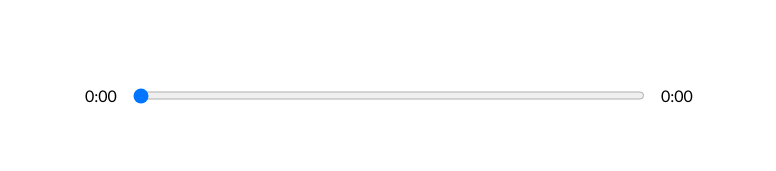
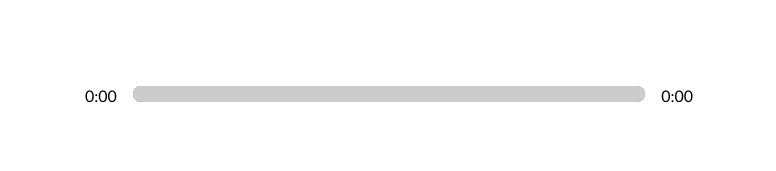
Before and after one commit to priyanshusingh305/react-player, a React (Create React App) app in the folder myapp/: page / in a window 1280 px wide. Shown: the part 490-661 px from the top of the page, without its empty margins (251-1027 px from the left). Built offline with nearby package versions, Linux system fonts and the light colour scheme.

Commit message:
player input fixed

```diff
--- a/myapp/src/App.js
+++ b/myapp/src/App.js
@@ -9,9 +9,14 @@
   const timeUpdateHandler=(e)=>{
     const current=e.target.currentTime;
     const duration=e.target.duration;
+    // Calculate Percentage
+    const roundedCurrent=Math.round(current);
+    const roundedDuration=Math.round(duration);
+    const animationPercentage=Math.round((roundedCurrent/roundedDuration)*100);
+    // console.log(animationPercentage);
     // console.log(current);
     // console.log(duration);
-    setSongInfo({...songInfo,currentTime:current,duration:duration})
+    setSongInfo({...songInfo,currentTime:current,duration:duration,animationPercentage:animationPercentage})
     }
   //Ref
   const audioRef =useRef(null);
@@ -22,6 +27,7 @@
   const[songInfo,setSongInfo]=useState({
     currentTime:0,
     duration:0,
+    animationPercentage:0,
     });
   const [libraryStatus,setLibraryStatus]=useState(false);
   return (
--- a/myapp/src/components/Player.js
+++ b/myapp/src/components/Player.js
@@ -22,7 +22,6 @@
         setSongs(newSongs);
 
     },[currentSong]);
-
 
     // event handler
     const [Icon,setIcon]=useState(faPlay)
@@ -72,17 +71,27 @@
                 }
                 playAudio(isPlaying,audioRef);
             }
+//Add the styles
+            const trackAnim={
+                transform:`translateX(${songInfo.animationPercentage}%)`
+            }
 
-            return(
+
+
+
+        return(
         <div className='player'>
         <div className='time-control'>
         <p>{getTime(songInfo.currentTime)}</p>
+        <div style={{background:`linear-gradient(to right,${currentSong.color[0]},${currentSong.color[1]})`}} className='track'>
         <input
         onChange={dragHandler}
         min={0}
         value={songInfo.currentTime}
          max={songInfo.duration || 0}
          type="range"/>
+         <div style={trackAnim} className="animate-track"></div>
+         </div>
         <p>{getTime(songInfo.duration || 0)}</p>
         </div>
         <div className='play-control'>
--- a/myapp/src/styles/App.scss
+++ b/myapp/src/styles/App.scss
@@ -21,6 +21,6 @@
 //     justify-self: end;
 // }
 @import "./song";
-@import "./player";
+@import "../styles/_player";
 @import "./library";
 @import "./nav";
--- a/myapp/src/styles/_player.scss
+++ b/myapp/src/styles/_player.scss
@@ -7,14 +7,17 @@
 }
 .time-control{
     width: 50%;
+    padding: 1rem 0rem;
     // background-color: hotpink;
     display: flex;
     input{
-        width: 80%;
-        padding: 1rem 0rem;
+        width: 100%;
+        -webkit-appearance: none;
+        background: transparent;
+        cursor: pointer;
     }
     p{
-        padding: 1rem;
+        padding: 0 1rem;
     }
 }
 
@@ -28,3 +31,36 @@
         cursor: pointer;
     }
 }
+
+
+input[type="range"]:focus{
+    outline:none;
+}
+input[type="range"]::-webkit-slider-thumb{
+ -webkit-appearance: none;
+ height: 16px;
+ width: 16px;
+
+}
+.track{
+   background: lightblue;
+   width:100%;
+   height: 1rem;
+   position: relative;
+   border-radius: 1rem;
+   overflow: hidden;
+   cursor: pointer;
+}
+
+.animate-track{
+    background: rgb(204 , 204, 204);
+    width: 100%;
+   cursor: pointer;
+    height: 100%;
+    // border-radius: -1rem;
+    position: absolute;
+    top: 0;
+    left: 0;
+    transform: translateX(0%);
+    pointer-events: none;
+}
```
